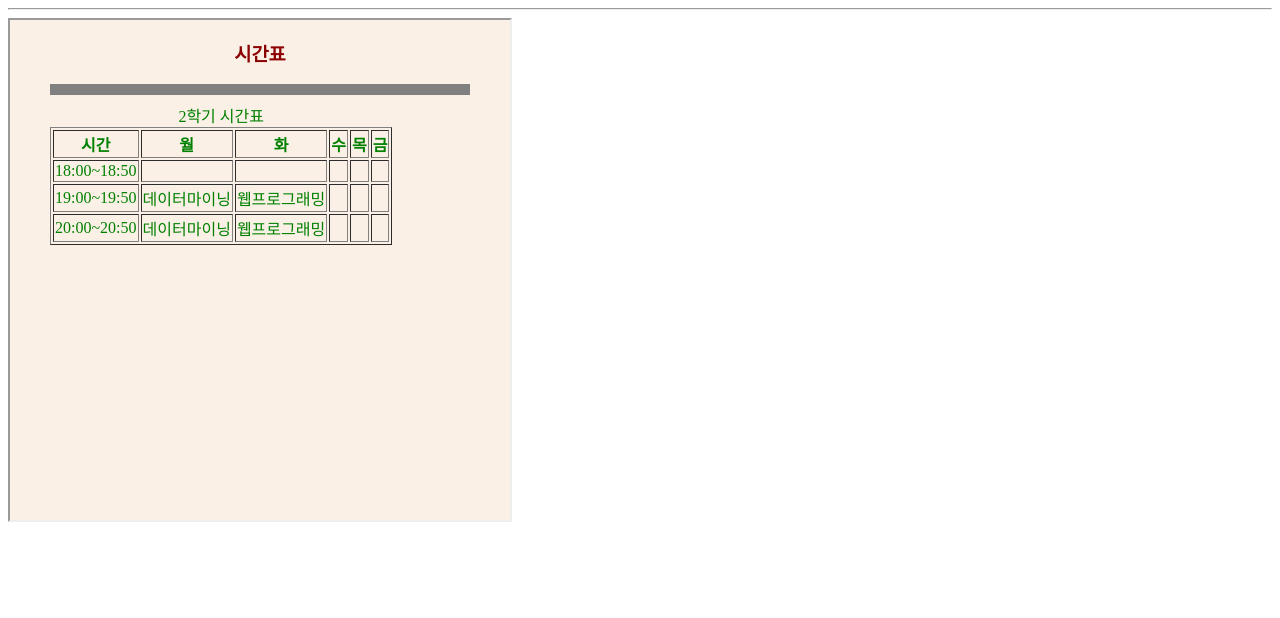
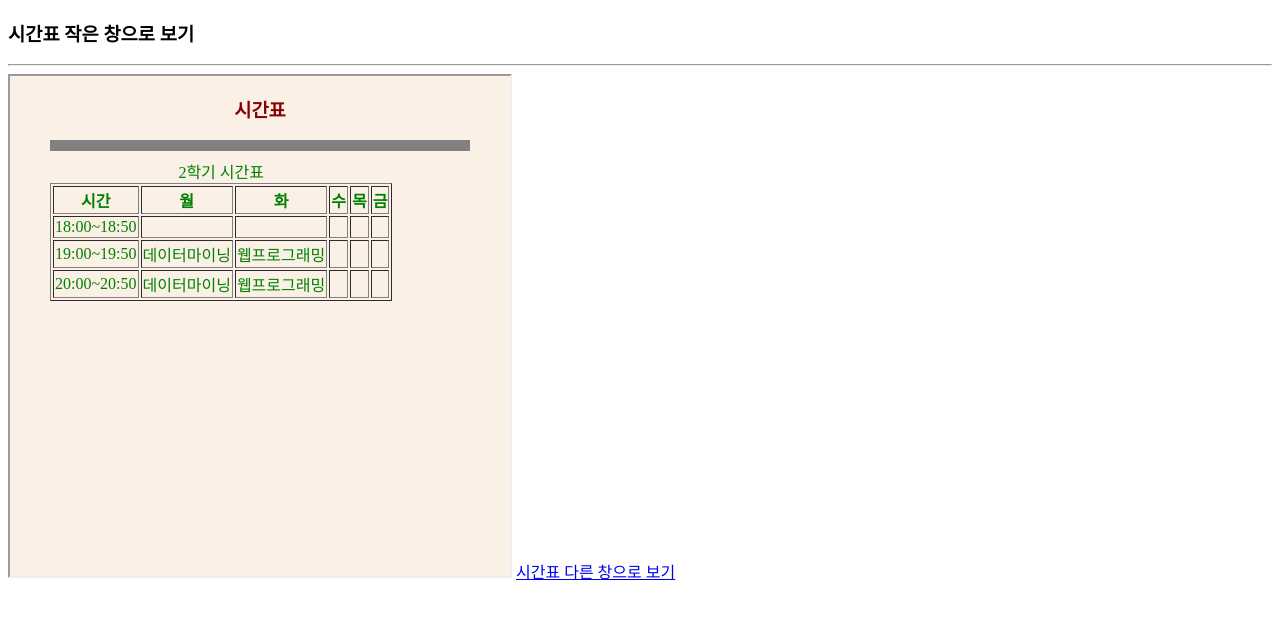
Before and after one commit to choigoon7/choigoon7.github.io, a plain HTML site: page index.html in a window 1280 px wide. Drawn offline with Linux system fonts and the light colour scheme.

Commit message:
Update index.html

```diff
--- a/index.html
+++ b/index.html
@@ -6,10 +6,11 @@
 
 </head>
 <body>
-
+	<h3>시간표 작은 창으로 보기</h3>
 <hr>
 <iframe src="time.html" width="500" height="500"></iframe>
 
+	<a href="time.html">시간표 다른 창으로 보기</a>
 
 </body>
 </html>
```
